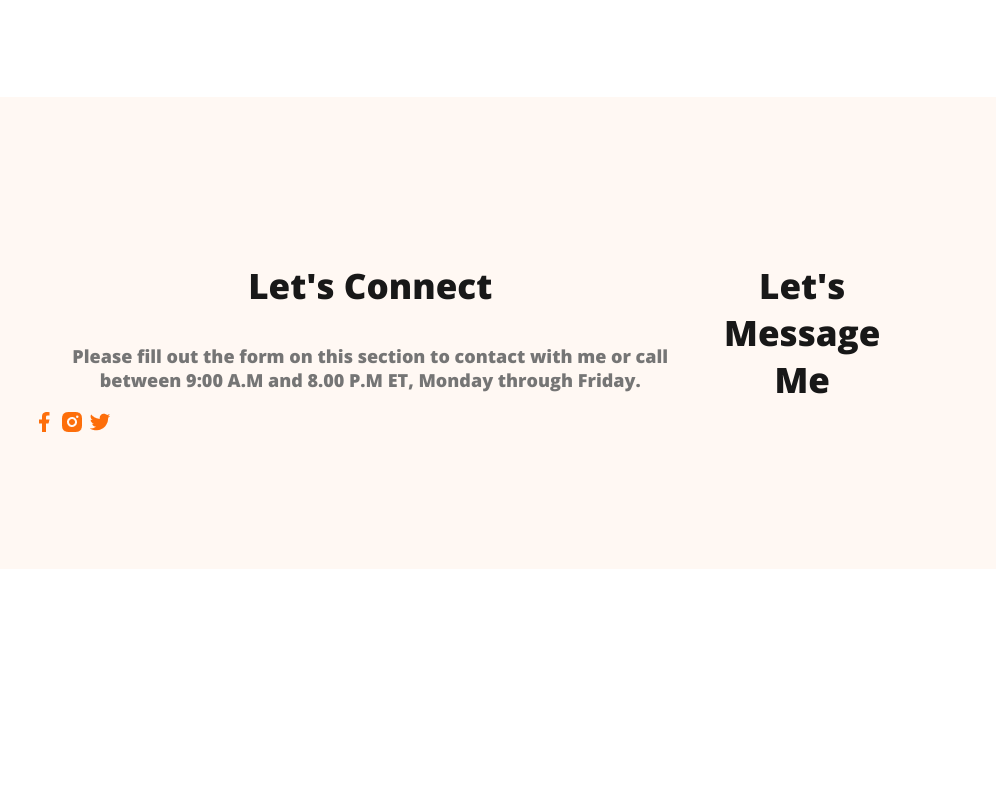
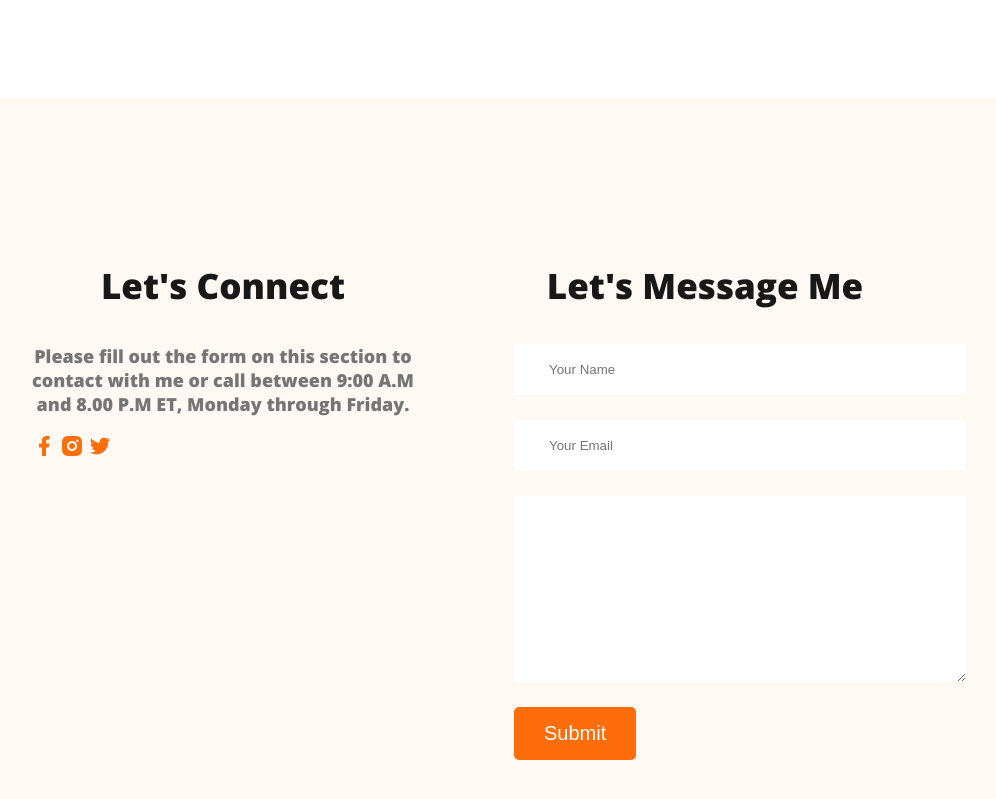
Before and after one commit to farha12345678/-developer-portfolio, a plain HTML site: page index.html in a window 1280 px wide. Shown: the part 3249-4048 px from the top of the page, without its empty margins (176-1172 px from the left). Before the commit the page ends 3826 px from the top, so only its background shows below. Drawn offline with nearby package versions, Linux system fonts and the light colour scheme.

Commit message:
finished footer

```diff
--- a/index.html
+++ b/index.html
@@ -166,6 +166,12 @@
 
         <div class="footer-column">
             <h3 class="section-title">Let's Message Me</h3>
+            <form class="contact" action="">
+                <input type="text" placeholder="Your Name">
+                <input type="text" placeholder="Your Email">
+                <textarea name="" id="" cols="30" rows="10"></textarea>
+                <input class="btn-primary" type="submit" value="Submit">
+            </form>
         </div>
 
 
--- a/styles/portfolio.css
+++ b/styles/portfolio.css
@@ -210,7 +210,28 @@
  }
  footer{
     display: flex;
+    gap: 100px;
     background: #FFF8F3;
     margin-top: 100px;
     padding: 130px 200px;
  }
+ .footer-column{
+    width: 50%;
+
+ }
+ .social-links a{
+    margin-right:25px ;
+ }
+
+
+ .contact input[type="text"], input[type="email"], textarea{
+    display: block;
+    margin-bottom: 25px;
+    padding: 18px 35px;
+    color: #757575;
+    background-color: #FFF;
+    border: 0;
+    width: 100%;
+
+
+ }
```
